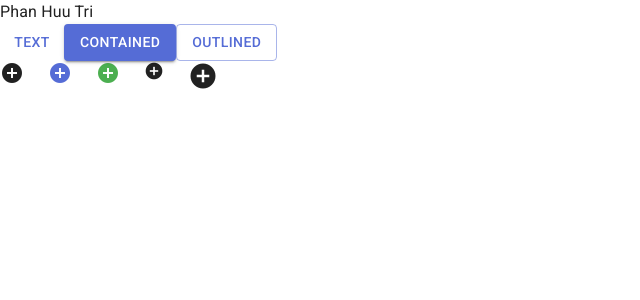
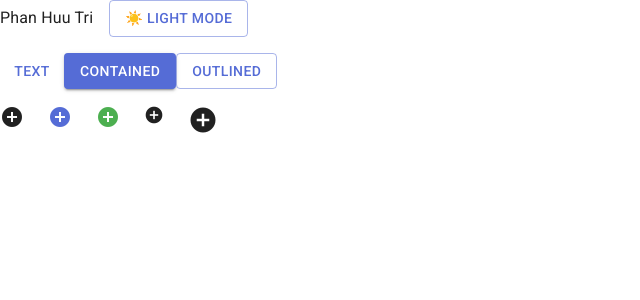
Before and after one commit to HuxTris/Trello, a React (Vite) app in the folder frontend/Trello-clone/: page / in a window 1280 px wide. Shown: the top 300 px of the page, without its empty margins (0-640 px from the left). Built offline with nearby package versions, Linux system fonts and the light colour scheme.

Commit message:
implement button toggle dark light mode

```diff
--- a/frontend/Trello-clone/src/App.jsx
+++ b/frontend/Trello-clone/src/App.jsx
@@ -2,17 +2,41 @@ import Button from '@mui/material/Button'
 import Icon from '@mui/material/Icon';
 import Stack from '@mui/material/Stack';
 import { green } from '@mui/material/colors';
+import { useColorScheme } from '@mui/material/styles';
 
+function ModeToggle() {
+  const { mode, setMode } = useColorScheme();
+
+  // mode chưa được xác định trên lần render đầu tiên (SSR-safe)
+  // Nếu chưa có mode, không render gì cả để tránh hydration mismatch
+  if (!mode) {
+    return null;
+  }
+
+  return (
+    <Button
+      variant="outlined"
+      onClick={() => {
+        setMode(mode === 'light' ? 'dark' : 'light');
+      }}
+    >
+      {mode === 'light' ? '🌙 Dark mode' : '☀️ Light mode'}
+    </Button>
+  );
+}
 
 function App() {
 
   return (
     <>
-    <div>Phan Huu Tri</div>
+    <Stack direction="row" alignItems="center" spacing={2} sx={{ mb: 2 }}>
+      <div>Phan Huu Tri</div>
+      <ModeToggle />
+    </Stack>
     <Button variant='text'>Text</Button>
     <Button variant='contained'>Contained</Button>
     <Button variant='outlined'>Outlined</Button>
-    <Stack direction="row" spacing={3}>
+    <Stack direction="row" spacing={3} sx={{ mt: 2 }}>
       <Icon>add_circle</Icon>
       <Icon color="primary">add_circle</Icon>
       <Icon sx={{ color: green[500] }}>add_circle</Icon>
--- a/frontend/Trello-clone/src/theme.js
+++ b/frontend/Trello-clone/src/theme.js
@@ -3,7 +3,12 @@ import { red } from '@mui/material/colors';
 
 // Create a theme instance.
 const theme = createTheme({
-  cssVariables: true,
+  cssVariables: {
+    colorSchemeSelector: 'class'
+  },
+  defaultColorScheme: 'light',
+  colorSchemes: {
+    light: {
       palette: {
         primary: {
           main: '#556cd6',
@@ -14,6 +19,21 @@ const theme = createTheme({
         error: {
           main: red.A400,
         },
+      }
+    },
+    dark: {
+      palette: {
+        primary: {
+          main: '#90caf9', // primary color for dark mode
+        },
+        secondary: {
+          main: '#f48fb1',
+        },
+        error: {
+          main: red.A400,
+        },
+      }
+    }
   },
 });
 
```
Lines whose indentation alone changed are shown as unchanged.
